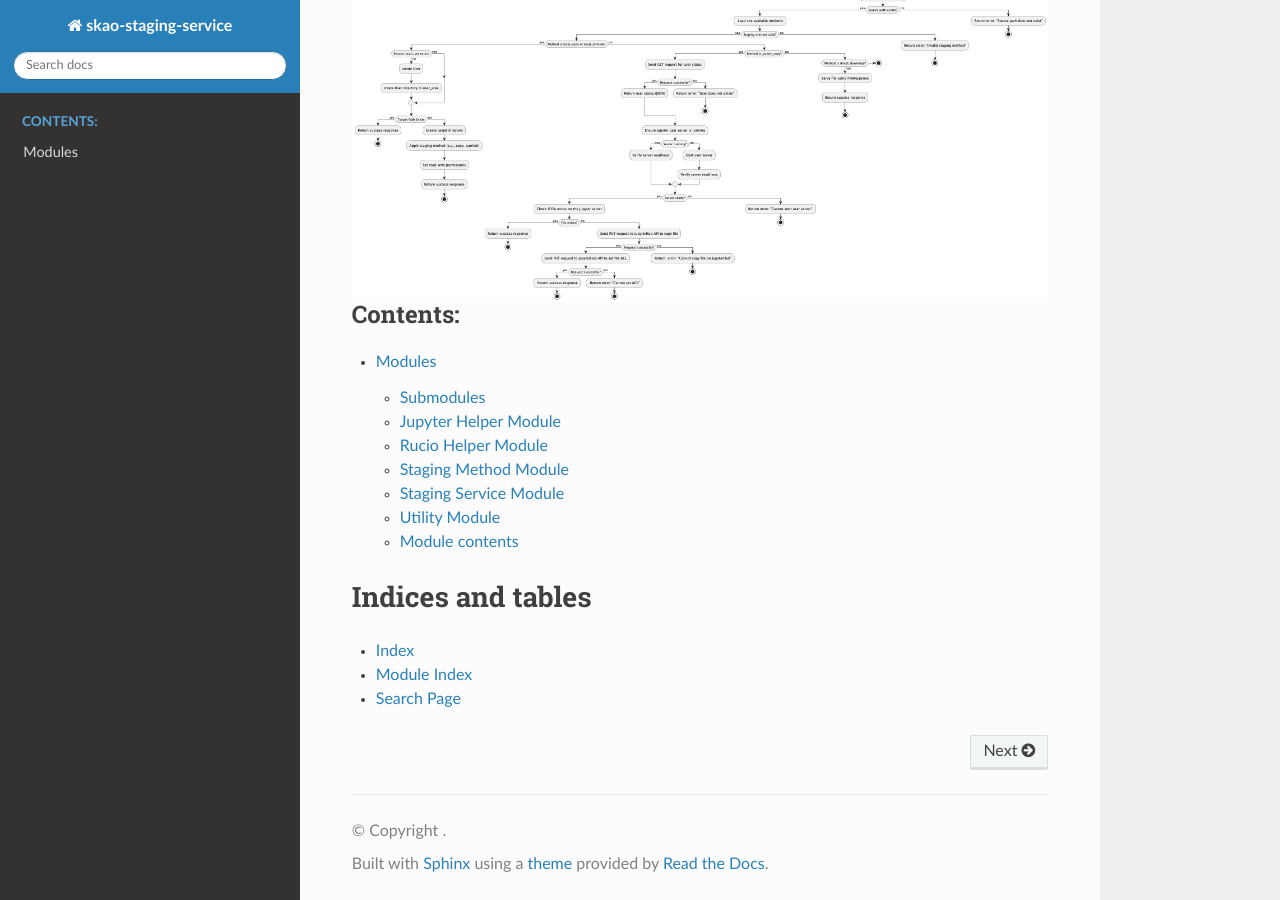
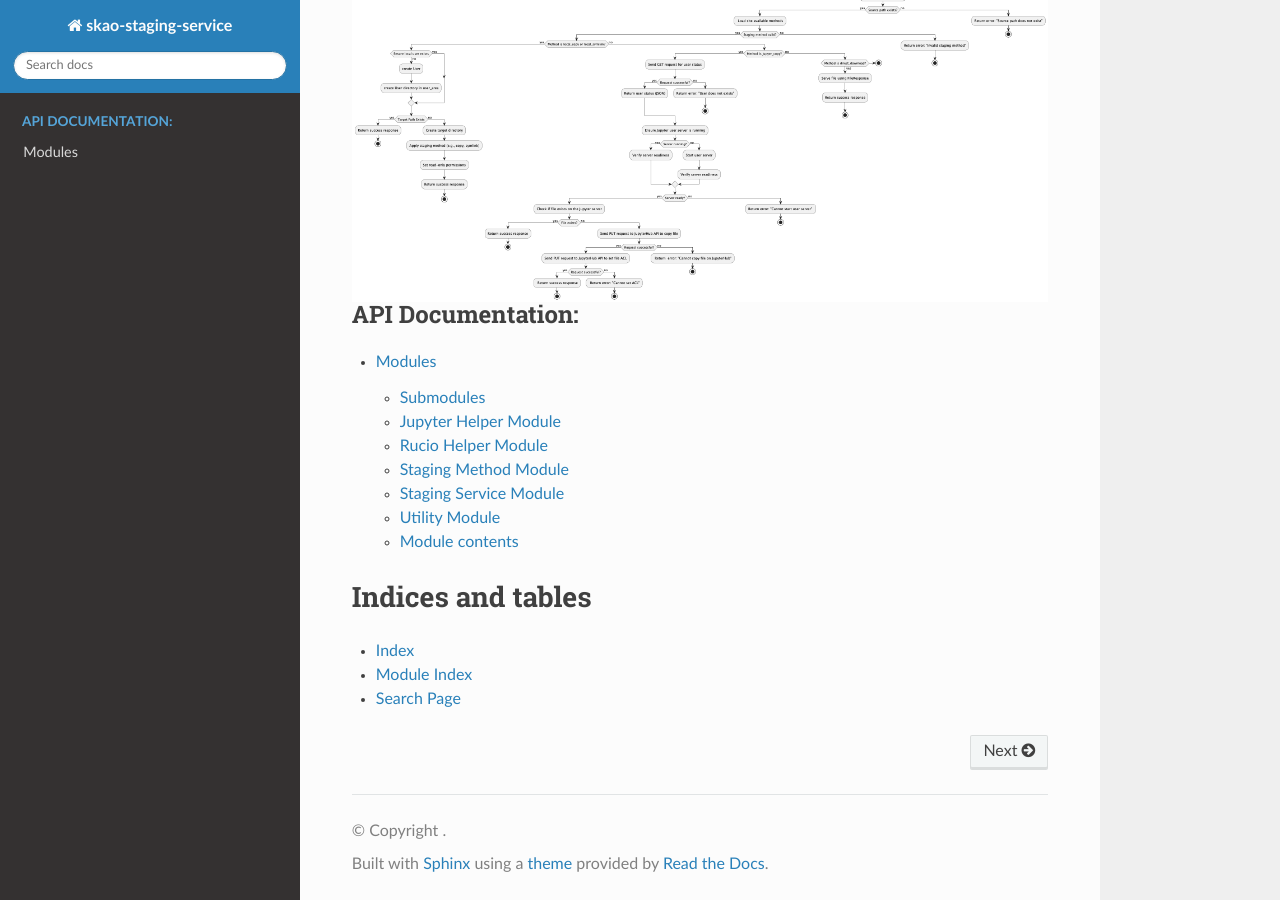
Before and after one commit to MicheleDelliVeneri/skao-staging-service, a Sphinx documentation site: the page built from docs/source/index.rst, in a window 1280 px wide and 900 px high, scrolled down 10260 px. Built offline with Sphinx 7.4.7 and the Read the Docs theme 3.1.0, drawn with Linux system fonts in a browser that asks for light colours.

Commit message:
feat: documentation updated

```diff
--- a/docs/source/index.rst
+++ b/docs/source/index.rst
@@ -407,7 +407,7 @@ of the service.
 
 .. toctree::
    :maxdepth: 2
-   :caption: Contents:
+   :caption: API Documentation:
 
    modules
 
```
